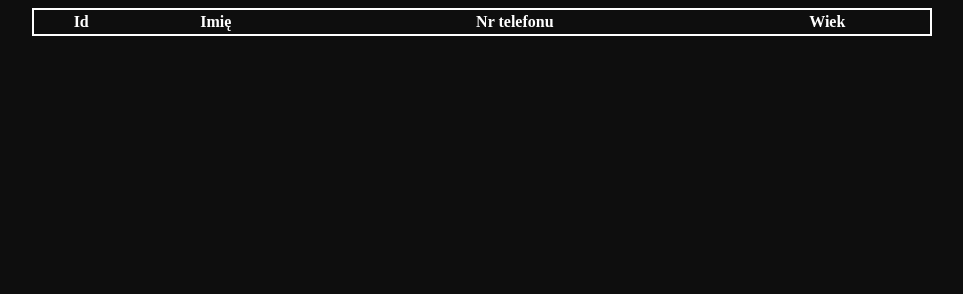
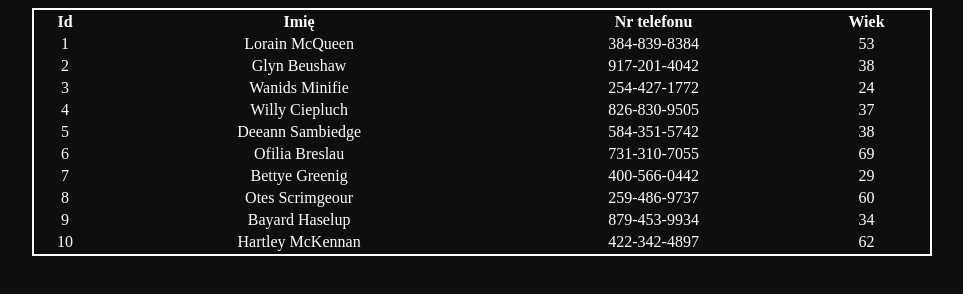
Before and after one commit to stefan835/task, a plain HTML site: page index.html in a window 1280 px wide. Shown: the whole page, without its empty margins (158-1121 px from the left). Drawn offline with Linux system fonts and the light colour scheme.

Commit message:
displaying data in table

```diff
--- a/dataFetcher.js
+++ b/dataFetcher.js
@@ -3,6 +3,14 @@ fetch('public/data/MOCK_DATA.json')
   )
   .then(data => {
     console.log(data)
+    data.map(customer=>{
+      $('.customers--list tbody').append($('<tr>')
+        .append($('<td>').addClass('customer--list-item').text(customer.id))
+        .append($('<td>').addClass('customer--list-item').text(`${customer.first_name} ${customer.last_name}`))
+        .append($('<td>').addClass('customer--list-item').text(customer.phone))
+        .append($('<td>').addClass('customer--list-item').text(customer.age)
+        ))
+    });
 
   })
   .catch(err => console.log(err));
--- a/style.css
+++ b/style.css
@@ -8,3 +8,6 @@ body{
     max-width: 900px;
     margin:auto;
 }
+.customer--list-item{
+    text-align: center;
+}
```
